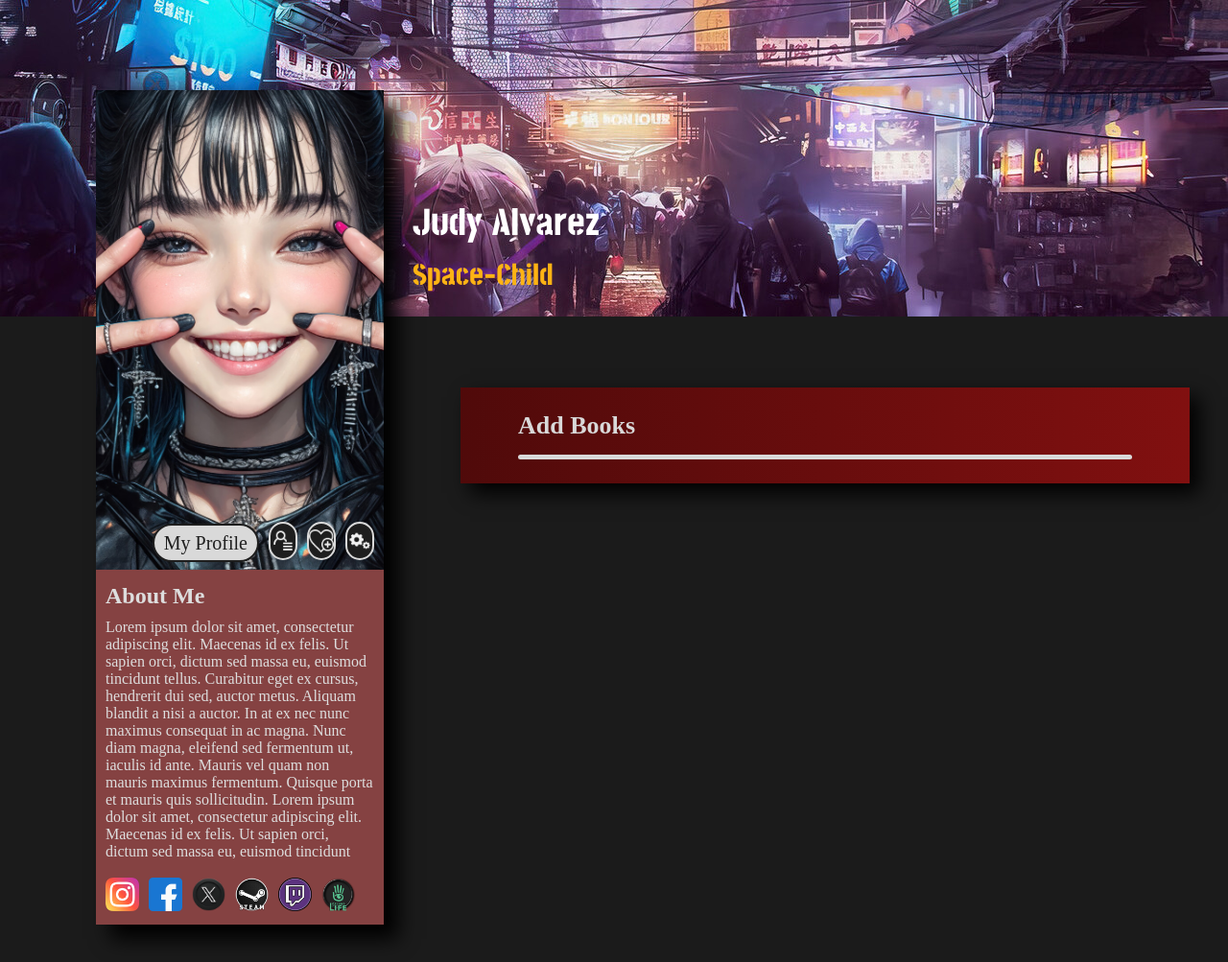
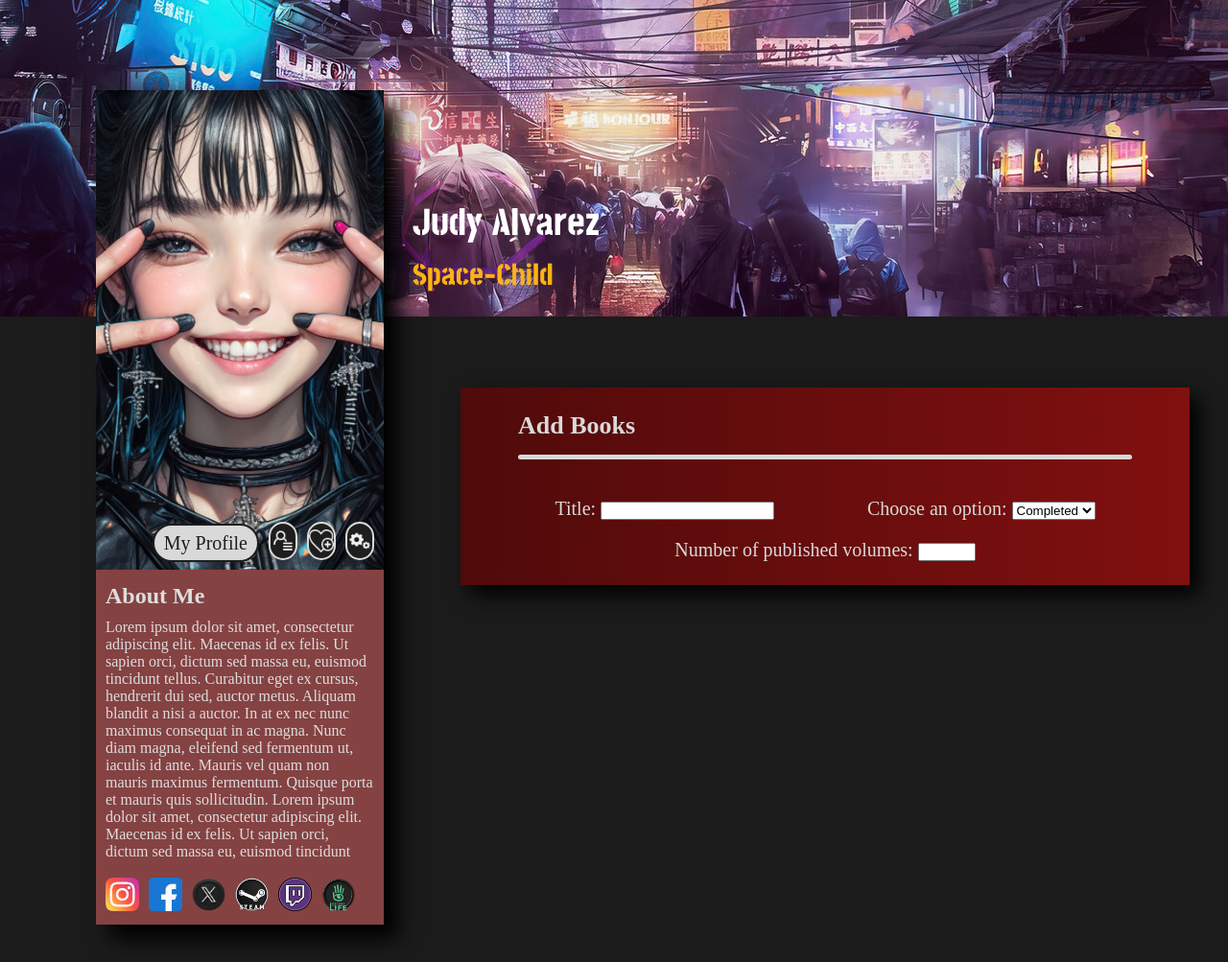
Before and after one commit to yrautcnasdemo/FoxWave, a PHP site: page /backoffice.php in a window 1280 px wide. Shown: the top 1003 px of the page at 96% size. Run offline with PHP 8.4, Linux system fonts and the light colour scheme; some web fonts are replaced.

Commit message:
adding books

```diff
--- a/src/backoffice.php
+++ b/src/backoffice.php
@@ -16,7 +16,7 @@
 
 
             <div class="user-panel">
-                <div class="user-profile">
+                <article class="user-profile">
                     <div class="user-pics">
                         <div class="user-info">
                             <span class="user-name">Judy Alvarez</span>
@@ -42,26 +42,40 @@
                         <a href="#"><img src="assets/images/icones/twitch.webp" width="35px" alt="twitch-icon"></a>
                         <a href="#"><img src="assets/images/icones/SL.png" width="35px" alt="SL-icon"></a>
                     </div>
-                </div>
+                </article>
 
 
-                <div class="backoffice-panel">
+                <article class="backoffice-panel">
                     <div class="backoffice-intro">
                         <h1>Add Books</h1>
                         <div class="divider"></div>
+                        <div class="add-books-panel">
+                            <div>
+                                <span>Title:</span> <input type="text">
+                            </div>
+                            <div>
+                                <label for="dropdown">Choose an option:</label>
+                                    <select id="dropdown" name="options">
+                                        <option value="option1">Completed</option>
+                                        <option value="option2">Ongoing...</option>
+                                    </select>
+                            </div>
+                            <div>
+                                <span>Number of published volumes:</span> <input type="number" min="1" max="300">
+                            </div>
+                        </div>
+
+
+
+                        </div>
                     </div>
-                </div>
+                </article>
+
 
 
 
 
             </div>
-
-
-
-
-
-
         </section>
     </main>
     <footer>
--- a/src/style.css
+++ b/src/style.css
@@ -838,3 +838,16 @@ th, td {
     border-radius: 5px;
     background-color: #D9D9D9;
 }
+.add-books-panel {
+    display: flex;
+    flex-direction: row;
+    justify-content: space-around;
+    align-items: center;
+    flex-wrap: wrap;
+    gap: 20px;
+    margin-top: 40px;
+    width: 100%;
+    color: #D9D9D9;
+    font-family: Rajdhani-sb;
+    font-size: 20px;
+}
```
